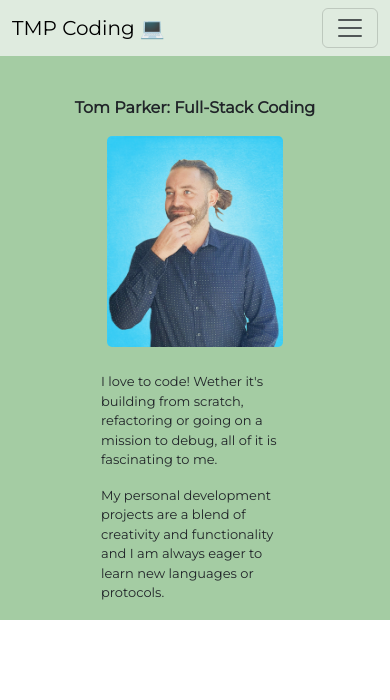
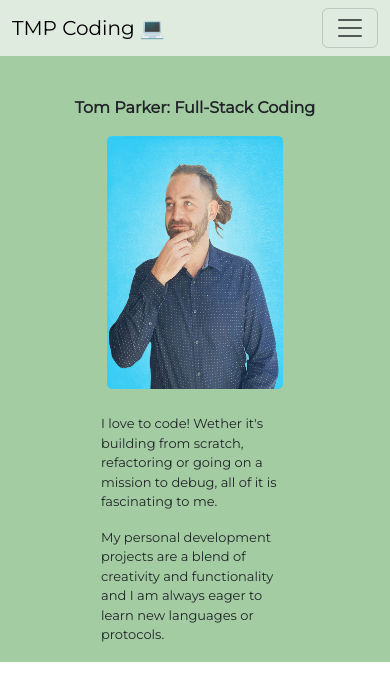
Before and after one commit to skwidhubz/tp-portfolio, a React (Create React App) app in the folder portfolio/: page / in a window 390 px wide. Shown: the top 700 px of the page. Built offline with nearby package versions, Linux system fonts and the light colour scheme.

Commit message:
change profile pic

```diff
--- a/portfolio/src/Styles/home.css
+++ b/portfolio/src/Styles/home.css
@@ -37,7 +37,7 @@
 
     .home-image {
         opacity: 0.9;
-        height: 25vh;
+        height: 30vh;
         width: 45vw;
         border-radius: 5px;
 
```
